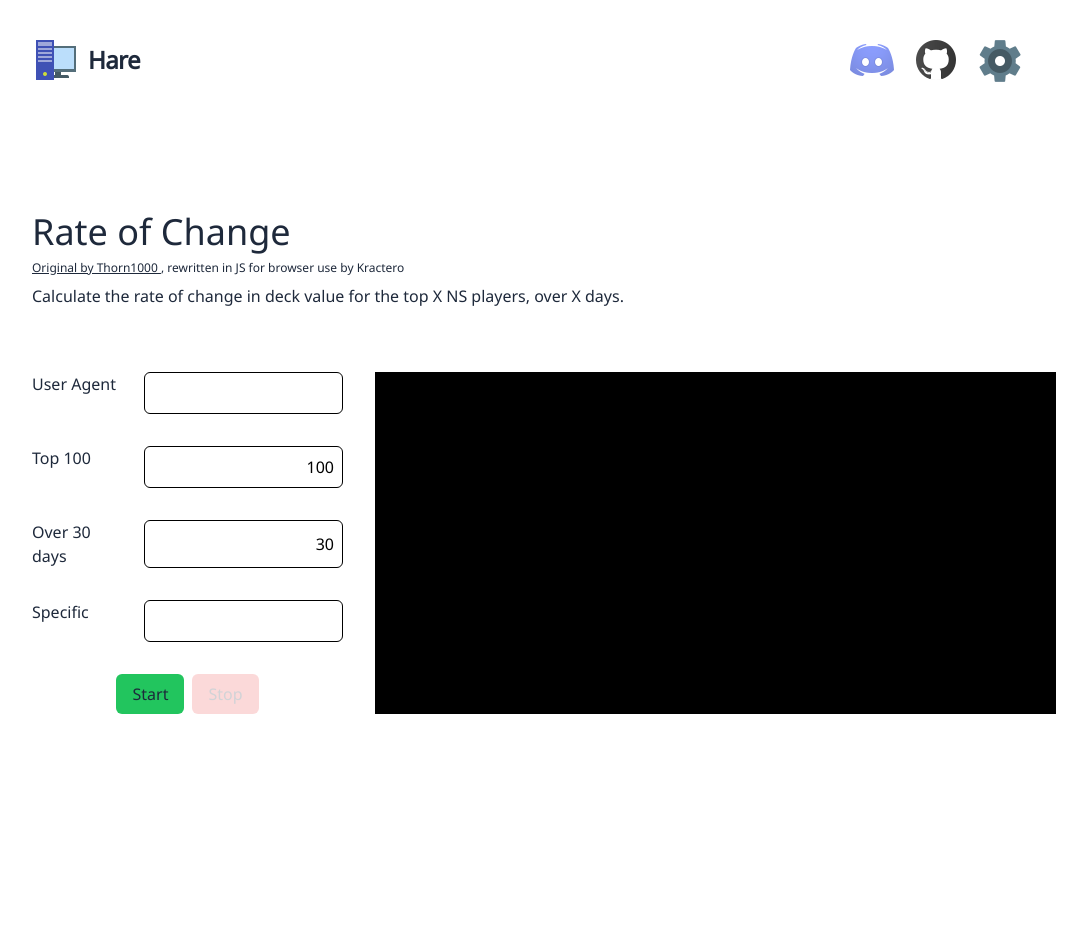
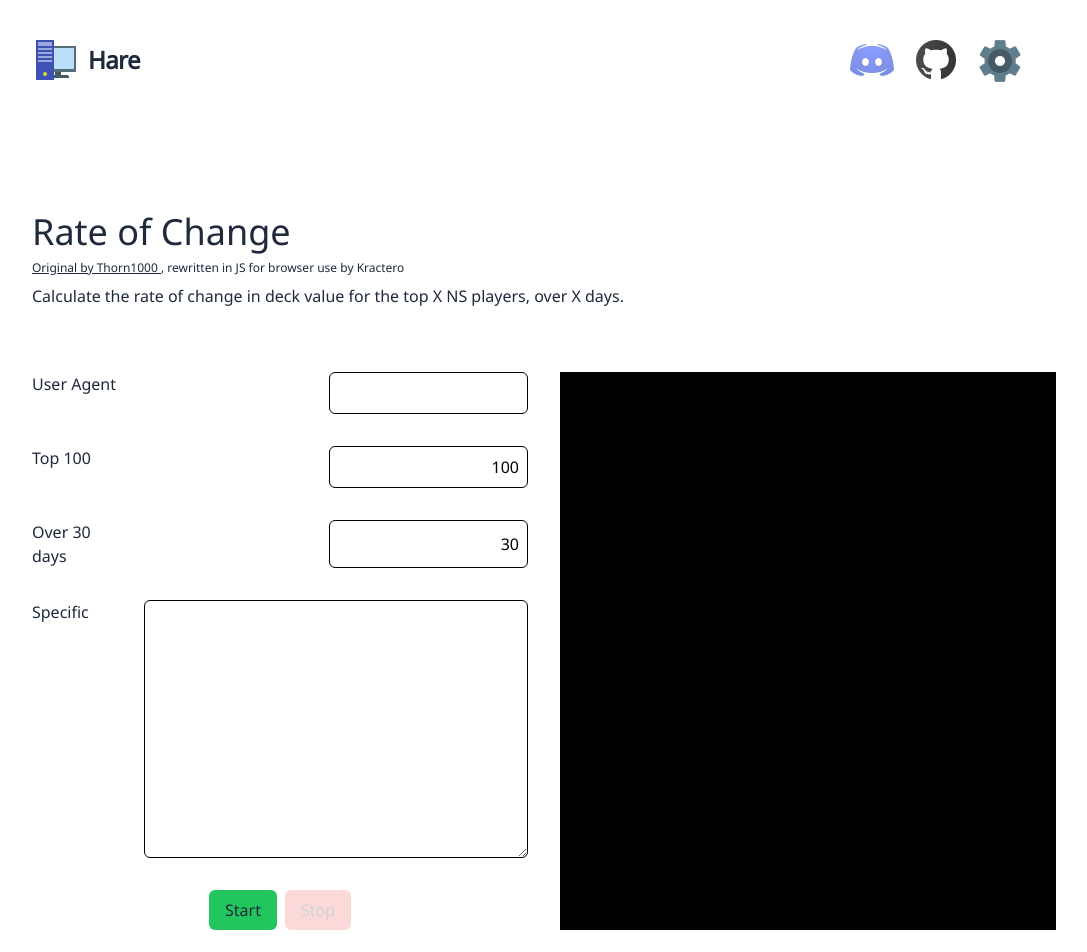
Before and after one commit to Kractero/hare, a SvelteKit app: page /tools/roc in a window 1280 px wide. Shown: the top 952 px of the page, without its empty margins (112-1199 px from the left). Before the commit the page ends 864 px from the top, so only its background shows below. Built offline with nearby package versions, Linux system fonts and the light colour scheme.

Commit message:
allow multiple nations for roc, attributions

```diff
--- a/src/routes/tools/roc/+page.svelte
+++ b/src/routes/tools/roc/+page.svelte
@@ -7,6 +7,7 @@
 	import Input from '$lib/component/Input.svelte';
 	import Terminal from '$lib/component/Terminal.svelte';
 	import type { Census, Nation } from '$lib/types';
+	import Textarea from '$lib/component/Textarea.svelte';
 	const abortController = new AbortController();
 	let progress = '';
 	let stoppable = false;
@@ -38,8 +39,9 @@
 			}
 			names = names.slice(0, top);
 		} else {
-			names = [specific]
+			names = specific.split('\n')
 		}
+		console.log(names)
 		const currentTimestamp = Math.floor(Date.now() / 1000);
 		const fromTimestamp = currentTimestamp - days * 24 * 60 * 60;
 		for (let j = 0; j < names.length; j++) {
@@ -65,16 +67,18 @@
 		const fallers = ratesOfChange.slice().sort((a, b) => a[1] - b[1]);
 		const risers = ratesOfChange.slice().sort((a, b) => b[1] - a[1]);
 		progress = ""
-		progress += `<p class="font-bold">${specific ? specific : `TOP ${names.length}`} over ${days} days</p>`;
+		progress += `<p class="font-bold">${specific ? "Specific nations" : `TOP ${names.length}`} over ${days} days</p>`;
 		for (let i = 0; i < ratesOfChange.length; i++) {
 			progress += `<p>${i + 1}/${ratesOfChange.length} ${ratesOfChange[i][0]} | Rate of Change: ${ratesOfChange[i][1]}</p>`;
 		}
-		if (!specific) {
-			progress += `<p class="font-bold">Fastest growing of the ${specific ? specific : `top ${names.length}`}</p>\n`;
+		progress += "\n"
+		if (names.length > 1) {
+			progress += `<p class="font-bold">Fastest growing of the ${specific ? "specified nations" : `top ${names.length}`}</p>`;
 			for (let i = 0; i < risers.length; i++) {
 				progress += `<p>${i + 1}/${risers.length} ${risers[i][0]} | Rate of Change: ${risers[i][1]}</p>`;
 			}
-			progress += `<p class="font-bold">Slowest growing of the ${specific ? specific : `top ${names.length}`}</p>\n`;
+			progress += "\n"
+			progress += `<p class="font-bold">Slowest growing of the ${specific ? "specified nations" : `top ${names.length}`}</p>`;
 			for (let i = 0; i < fallers.length; i++) {
 				progress += `<p>${i + 1}/${fallers.length} ${fallers[i][0]} | Rate of Change: ${fallers[i][1]}</p>`;
 			}
@@ -99,7 +103,7 @@
 		<Input text={`User Agent`} bind:bindValue={main} forValue="main" required={true} />
 		<Input text={`Top ${top}`} bind:bindValue={top} forValue="top" required={true} disabled={specific !== ""} />
 		<Input text={`Over ${days} days`} bind:bindValue={days} forValue="days" required={true} disabled={specific !== ""} />
-		<Input text={`Specific`} bind:bindValue={specific} forValue="specific" />
+		<Textarea text="Specific" bind:bindValue={specific} forValue="specific" required />
 		<Buttons>
 			<button
 				type="button"
```
Also changed, not shown: 1 other file (tests, documents, lock files or other folders).
